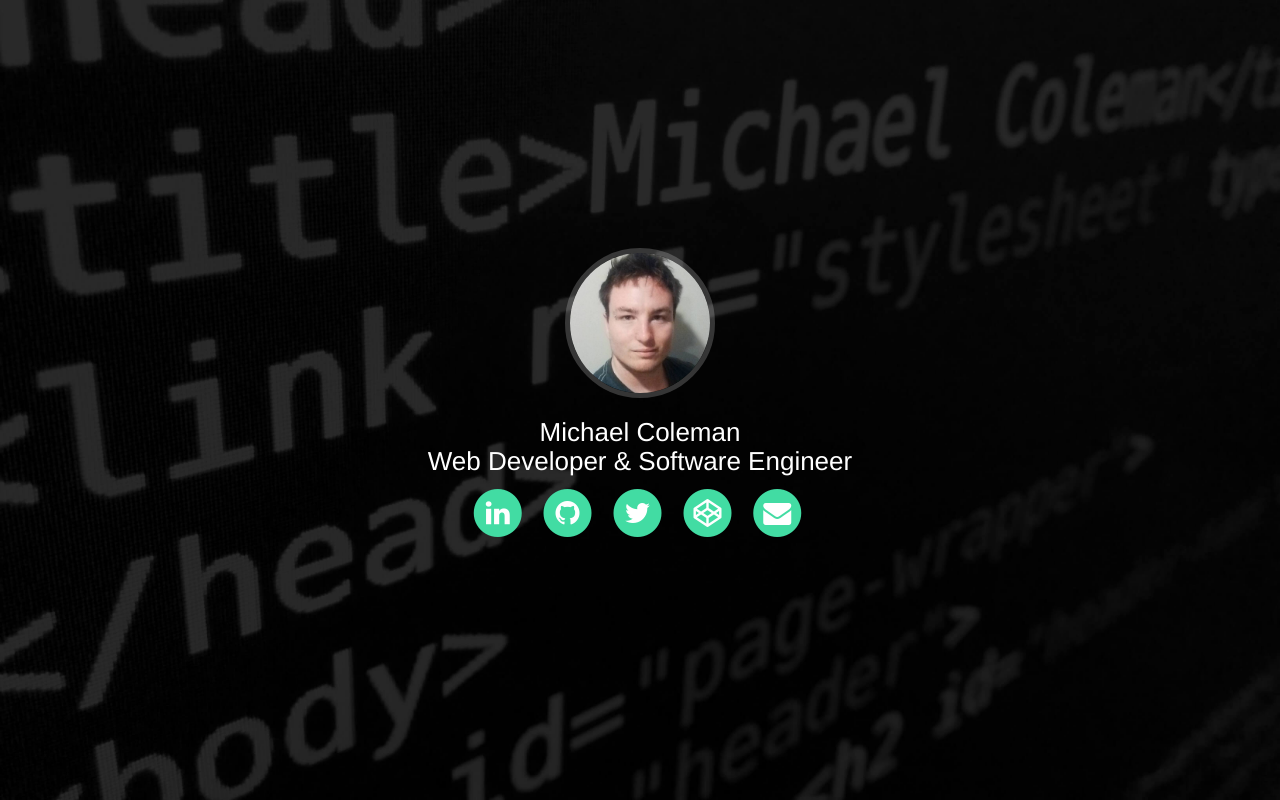
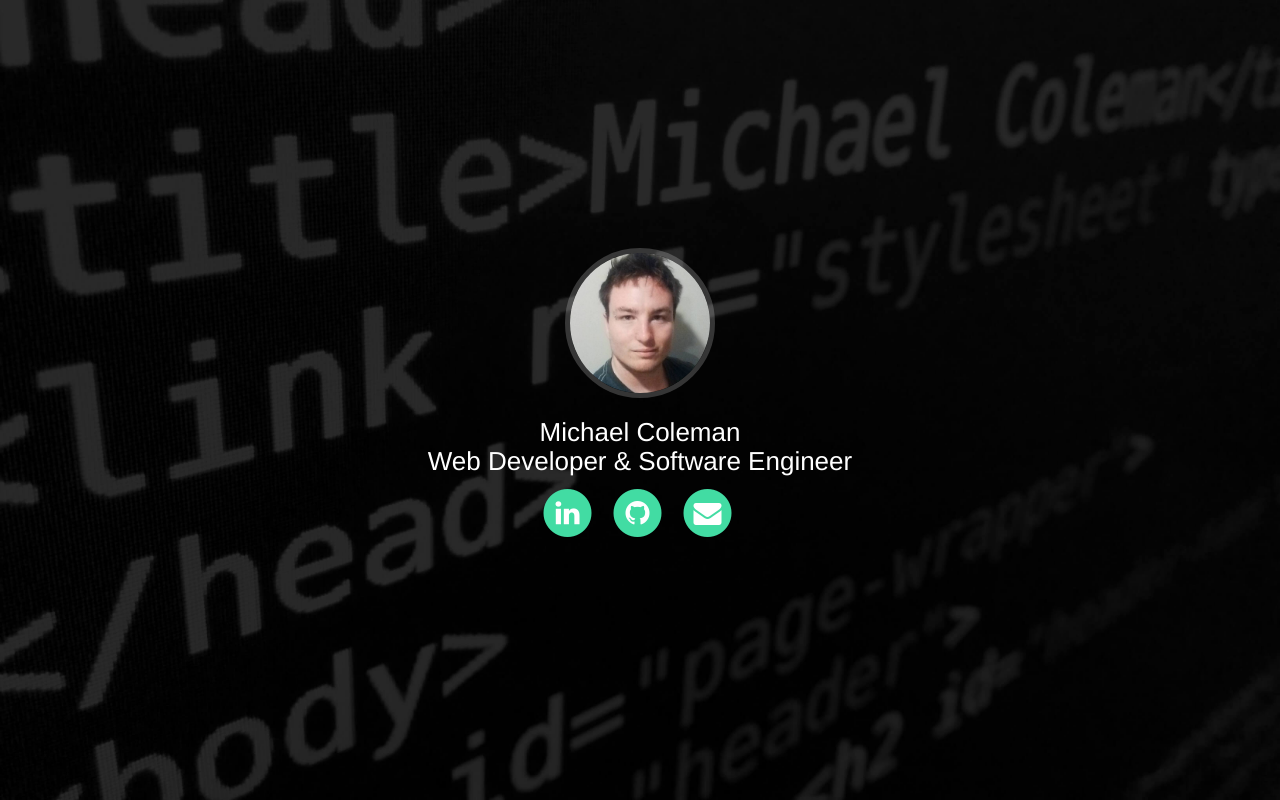
Before and after one commit to MichaelNZ404/MichaelNZ404.github.io, a plain HTML site: page index.html in a window 1280 px wide. Drawn offline with Linux system fonts and the light colour scheme.

Commit message:
removed twitter/codepen link

```diff
--- a/index.html
+++ b/index.html
@@ -61,22 +61,6 @@
                                 </a>
                             </li>
                             <li class="list-inline-item">
-                                <a href="https://twitter.com/mcoleman404" target="_blank">
-                                    <span class="fa-stack fa-2x">
-                                        <i class="fa fa-circle fa-stack-2x"></i>
-                                        <i class="fa fa-twitter fa-stack-1x fa-inverse"></i>
-                                    </span>
-                                </a>
-                            </li>
-                            <li class="list-inline-item">
-                                <a href="https://codepen.io/MichaelNZ404/" target="_blank">
-                                    <span class="fa-stack fa-2x">
-                                        <i class="fa fa-circle fa-stack-2x"></i>
-                                        <i class="fa fa-codepen fa-stack-1x fa-inverse"></i>
-                                    </span>
-                                </a>
-                            </li>
-                            <li class="list-inline-item">
                                 <a href="mailto:michael.coleman.cv@gmail.com" target="_blank">
                                     <span class="fa-stack fa-2x">
                                         <i class="fa fa-circle fa-stack-2x"></i>
```
